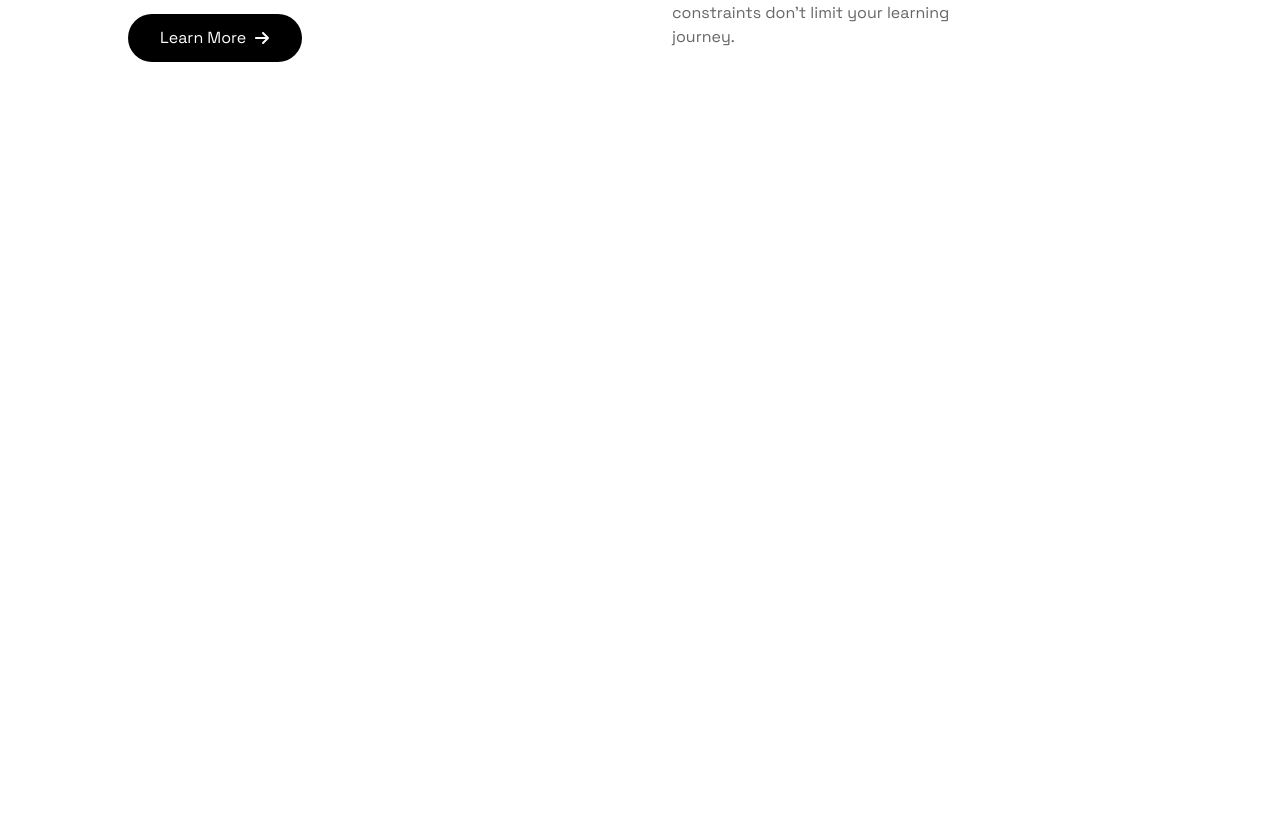
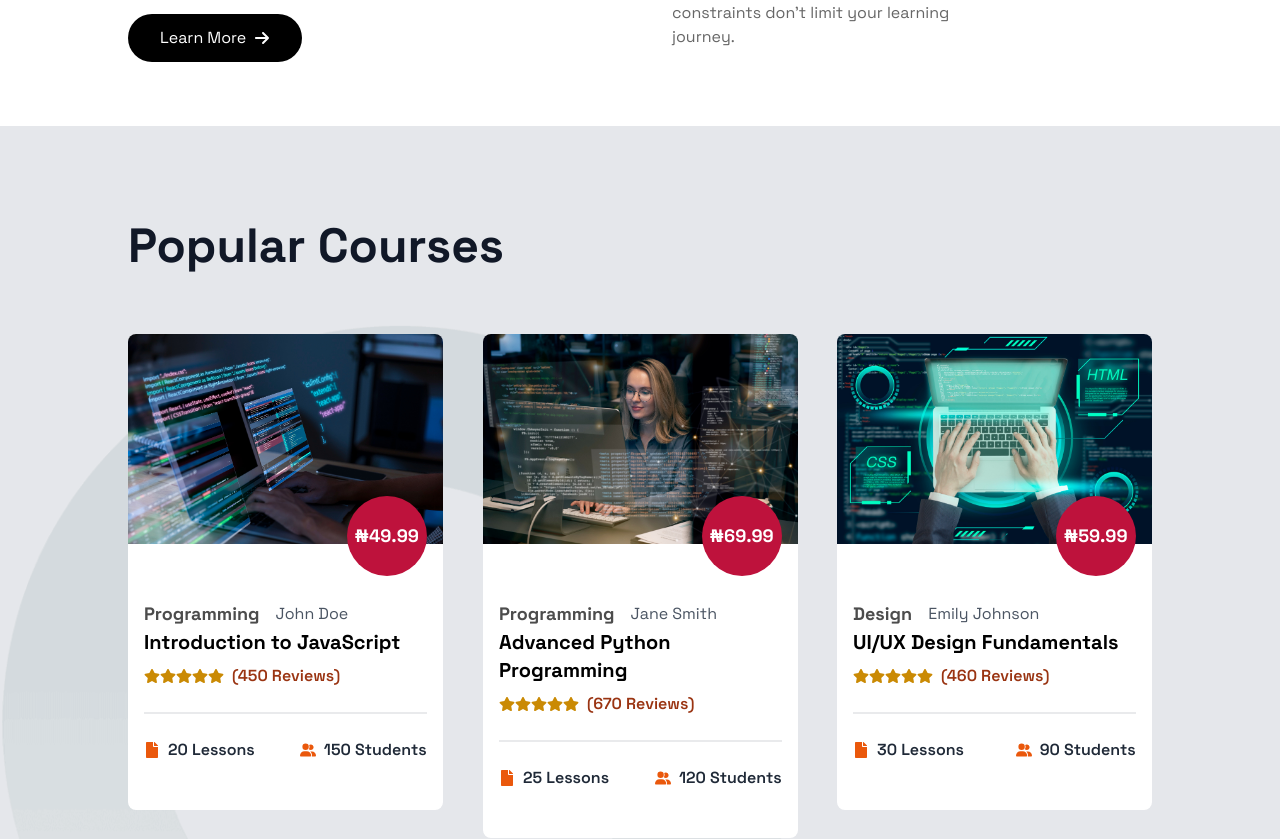
Before and after one commit to mainerprenuer/kebbitechhub, a Next.js app: page / in a window 1280 px wide. Shown: the part 1261-2100 px from the top of the page. Before the commit the page ends 1387 px from the top, so only its background shows below. Built offline with nearby package versions, Linux system fonts and the light colour scheme.

Commit message:
added course section

```diff
--- /dev/null
+++ b/components/Home/Courses/CourseCard.tsx
@@ -0,0 +1,72 @@
+'use client';
+
+import Image from 'next/image';
+import React from 'react'
+import { FaFile, FaStar, FaUser } from 'react-icons/fa';
+import { FaUserGroup } from 'react-icons/fa6';
+import Tilt from 'react-parallax-tilt';
+
+//define type
+type Props = {
+    course: {
+        id: number;
+        image: string;
+        title: string;
+        price: number;
+        author: string;
+        reviewNumber: number;
+        lessons: number;
+        students: number;
+        category: string;
+    };
+};
+
+const CourseCard = ({course}: Props) => {
+  return (
+    <Tilt>
+        <div className="bg-white rounded-lg overflow-hidden cursor-pointer">
+            {/* image  */}
+            <div>
+                <Image src={course.image} alt={course.title} width={400} height={400} className='w-full h-full' />
+            </div>
+            <div className='p-4'>
+                 {/* price  */}
+                <h1 className='ml-auto relative z-[10] h-20 w-20 flex items-center text-lg font-bold justify-center
+                flex-col mt-[-4rem] rounded-full bg-rose-700 text-white'>₦{course.price}</h1>
+                 {/* information  */}
+                <div className='flex items-center mt-6 space-x-4'>
+                    <span className='text-lg text-black text-opacity-70 font-bold'>{course.category}</span>
+                    <span className='text-base text-gray-600'>{course.author}</span>
+                </div>
+                 {/* title  */}
+                <h1 className='text-xl text-black font-bold'>{course.title}</h1>
+                 {/* reviews  */}
+                 <div className='flex mt-2 items-center space-x-2'>
+                    <div className='flex items-center'>
+                        <FaStar className='w-4 h-4 text-yellow-600'/>
+                        <FaStar className='w-4 h-4 text-yellow-600'/>
+                        <FaStar className='w-4 h-4 text-yellow-600'/>
+                        <FaStar className='w-4 h-4 text-yellow-600'/>
+                        <FaStar className='w-4 h-4 text-yellow-600'/>
+                    </div>
+                    <span className='text-base text-orange-800 font-semibold'>({course.reviewNumber} Reviews)</span>
+                 </div>
+                 <div className='mt-6 mb-6 w-full h-[2px] bg-gray-500 opacity-15'></div>
+                 {/* lesson and students info  */}
+                 <div className='flex mb-8 items-center justify-between'>
+                    <div className='flex items-center space-x-2'>
+                        <FaFile className='w-4 h-4 text-orange-600' />
+                        <p className='text-base font-semibold text-gray-800'>{course.lessons} Lessons</p>
+                    </div>
+                    <div className='flex items-center space-x-2'>
+                        <FaUserGroup className='w-4 h-4 text-orange-600' />
+                        <p className='text-base font-semibold text-gray-800'>{course.students} Students</p>
+                    </div>
+                 </div>
+            </div>
+        </div>
+    </Tilt>
+  )
+}
+
+export default CourseCard
--- /dev/null
+++ b/components/Home/Courses/Courses.tsx
@@ -0,0 +1,38 @@
+import { coursesData } from '@/data/data'
+import Image from 'next/image'
+import React from 'react'
+import CourseCard from './CourseCard'
+
+const Courses = () => {
+  return (
+    <div className='pt-16 pb-16 relative bg-gray-200'>
+        {/* bounce ball */}
+        <Image
+            src="/images/cb.png"
+            alt='image'
+            width={800}
+            height={800}
+            className='absolute top-[30%] animate-bounce'
+        />
+        <div className='w-[80%] pt-8 pb-8 mx-auto'>
+            {/* title  */}
+            <h1 className='text-4xl md:text-5xl text-gray-900 font-bold'>
+                Popular Courses
+            </h1>
+            {/* courses  */}
+            <div className='md:mt-16 mt-10 grid grid-cols-1 lg:grid-cols-2 xl:grid-cols-3 gap-10'>
+                {coursesData.map((course) => {
+                    return (
+                        // individual course card
+                    <div key={course.id}>
+                      <CourseCard course={course} />
+                    </div>
+                    )
+                })}
+            </div>
+        </div>
+    </div>
+  )
+}
+
+export default Courses
--- a/components/Home/Hero/HeroImage.tsx
+++ b/components/Home/Hero/HeroImage.tsx
@@ -9,7 +9,7 @@
   return (
     <Tilt>
         <div className="hidden lg:block">
-            <Image className='rounded-lg w-[90%] h-[90%]' src="/images/hero1.jpg" width={600} height={400} alt='Hero'/>
+            <Image className='rounded-lg w-[80%] h-[80%]' src="/images/hero1.jpg" width={600} height={400} alt='Hero'/>
         </div>
     </Tilt>
   )
--- a/components/Home/Home.tsx
+++ b/components/Home/Home.tsx
@@ -1,12 +1,14 @@
 import React from 'react'
 import Hero from './Hero/Hero'
 import About from './About/About'
+import Courses from './Courses/Courses'
 
 const Home = () => {
   return (
     <div>
       <Hero />
       <About />
+      <Courses />
     </div>
   )
 }
```
